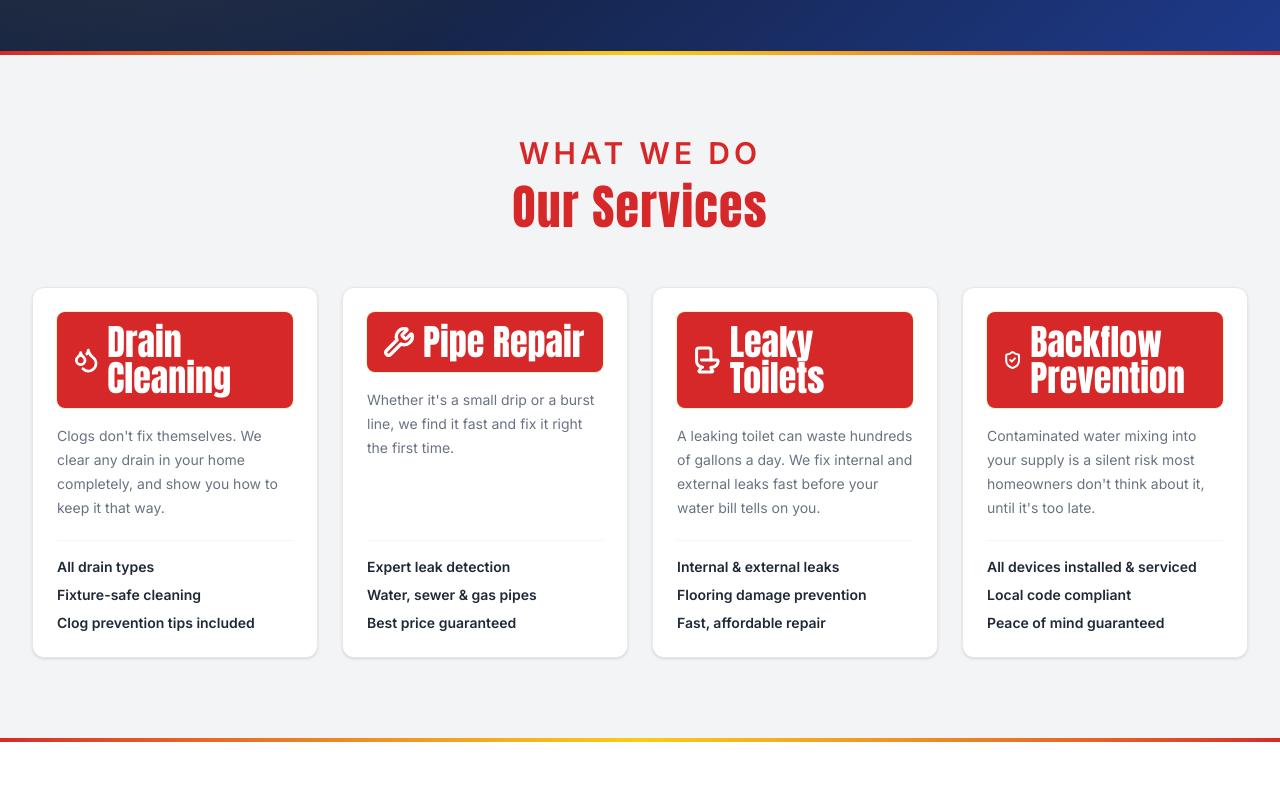
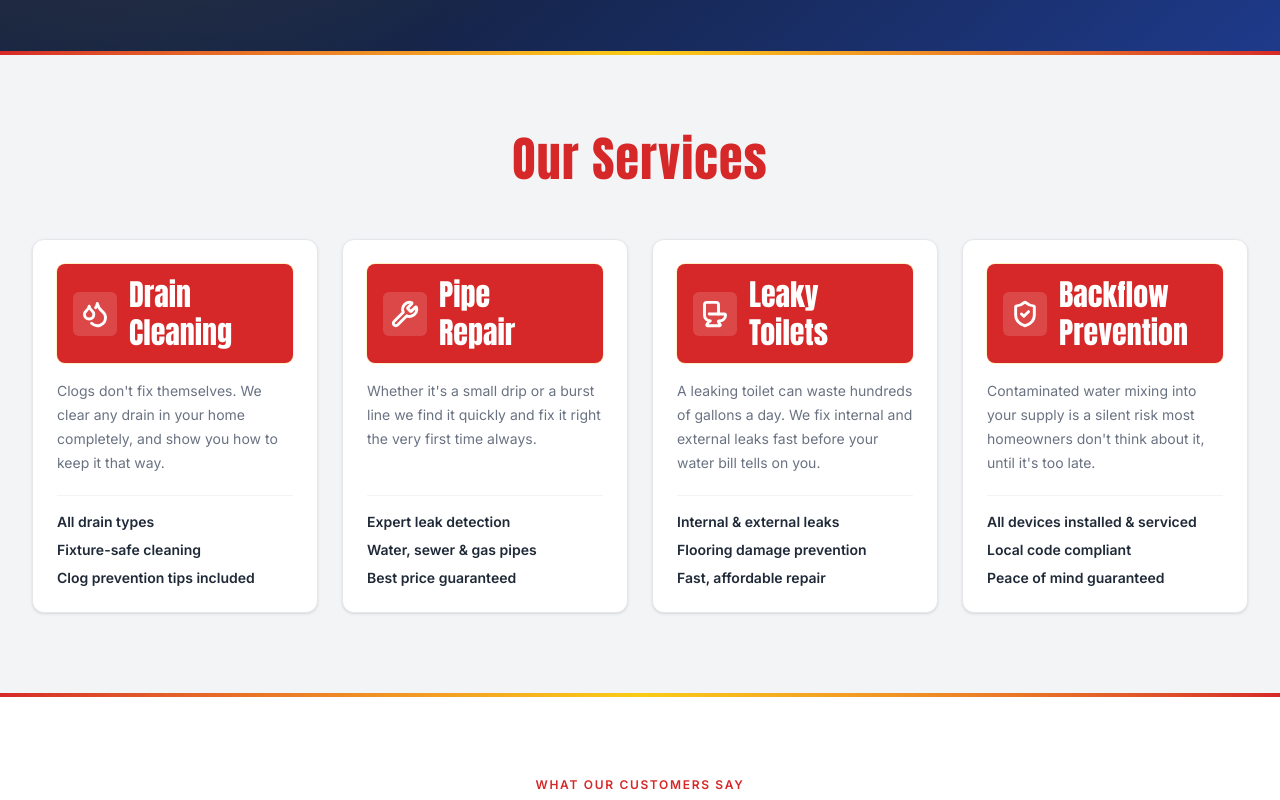
Before and after one commit to muhammad245/usaplumbingservices, a React (Vite) app in the folder frontend/: page / in a window 1280 px wide. Shown: the part 600-1400 px from the top of the page. Built offline with nearby package versions, Linux system fonts and the light colour scheme; no server answers.

Commit message:
Text updates

```diff
--- a/frontend/src/components/Navbar.jsx
+++ b/frontend/src/components/Navbar.jsx
@@ -4,8 +4,8 @@ function Navbar() {
   return (
     <header className="sticky top-0 z-50 border-b border-white/10 bg-brand-navy/90 shadow-lg backdrop-blur-sm reveal-soft">
       <nav className="container-x flex h-[72px] items-center justify-between">
-        <a href="#home" className="group flex items-center gap-3 text-white" aria-label={COMPANY.name}>
-          <span className="grid h-11 w-11 place-items-center rounded-md bg-brand-red transition-transform duration-300 group-hover:rotate-6 group-hover:scale-105">
+        <a href="#home" className="group flex shrink-0 items-center gap-3 text-white" aria-label={COMPANY.name}>
+          <span className="grid h-10 w-10 shrink-0 place-items-center rounded-md bg-brand-red transition-transform duration-300 group-hover:rotate-6 group-hover:scale-105 sm:h-11 sm:w-11">
             <span className="h-4 w-4 rounded-full border-2 border-white" />
           </span>
           <span className="font-heading text-lg leading-none tracking-wider">
--- a/frontend/src/data/content.js
+++ b/frontend/src/data/content.js
@@ -29,7 +29,7 @@ export const SERVICES = [
     name: 'Pipe Repair',
     headline: "A leaking pipe won't wait - and neither do we.",
     support:
-      "Whether it's a small drip or a burst line, we find it fast and fix it right the first time.",
+      "Whether it's a small drip or a burst line we find it quickly and fix it right the very first time always.",
     features: ['Expert leak detection', 'Water, sewer & gas pipes', 'Best price guaranteed'],
   },
   {
--- a/frontend/src/sections/ServicesSection.jsx
+++ b/frontend/src/sections/ServicesSection.jsx
@@ -13,7 +13,6 @@ function ServicesSection() {
     <section id="services" className="bg-brand-light py-20">
       <div className="container-x">
         <div className="section-heading reveal-soft">
-          <p className="section-label text-2xl md:text-3xl">What We Do</p>
           <h2 className="section-title text-brand-red">Our Services</h2>
         </div>
 
@@ -27,9 +26,21 @@ function ServicesSection() {
               className="card-hover reveal-up flex flex-col rounded-xl border border-gray-200 bg-white p-6 shadow-sm"
               style={{ animationDelay: `${index * 90}ms` }}
             >
-              <h3 className="pulse-soft mb-4 inline-flex items-center gap-2 rounded-lg bg-brand-red px-4 py-3 font-heading text-3xl leading-none text-white md:text-4xl">
-                <ServiceIcon className="h-7 w-7 md:h-8 md:w-8" strokeWidth={2.5} aria-hidden="true" />
-                <span>{service.name}</span>
+              <h3 className="pulse-soft mb-4 flex min-h-[88px] w-full items-center gap-3 rounded-lg bg-brand-red px-4 py-3 font-heading text-2xl leading-tight text-white md:min-h-[96px] md:text-3xl">
+                <span className="grid h-10 w-10 shrink-0 place-items-center rounded-md bg-white/15 md:h-11 md:w-11">
+                  <ServiceIcon className="h-6 w-6 md:h-7 md:w-7" strokeWidth={2.5} aria-hidden="true" />
+                </span>
+                <span className="block">
+                  {service.name === 'Pipe Repair' ? (
+                    <>
+                      Pipe
+                      <br />
+                      Repair
+                    </>
+                  ) : (
+                    service.name
+                  )}
+                </span>
               </h3>
               <p className="mb-5 text-sm leading-6 text-gray-500">{service.support}</p>
               <ul className="mt-auto space-y-2 border-t border-gray-100 pt-4">
```
